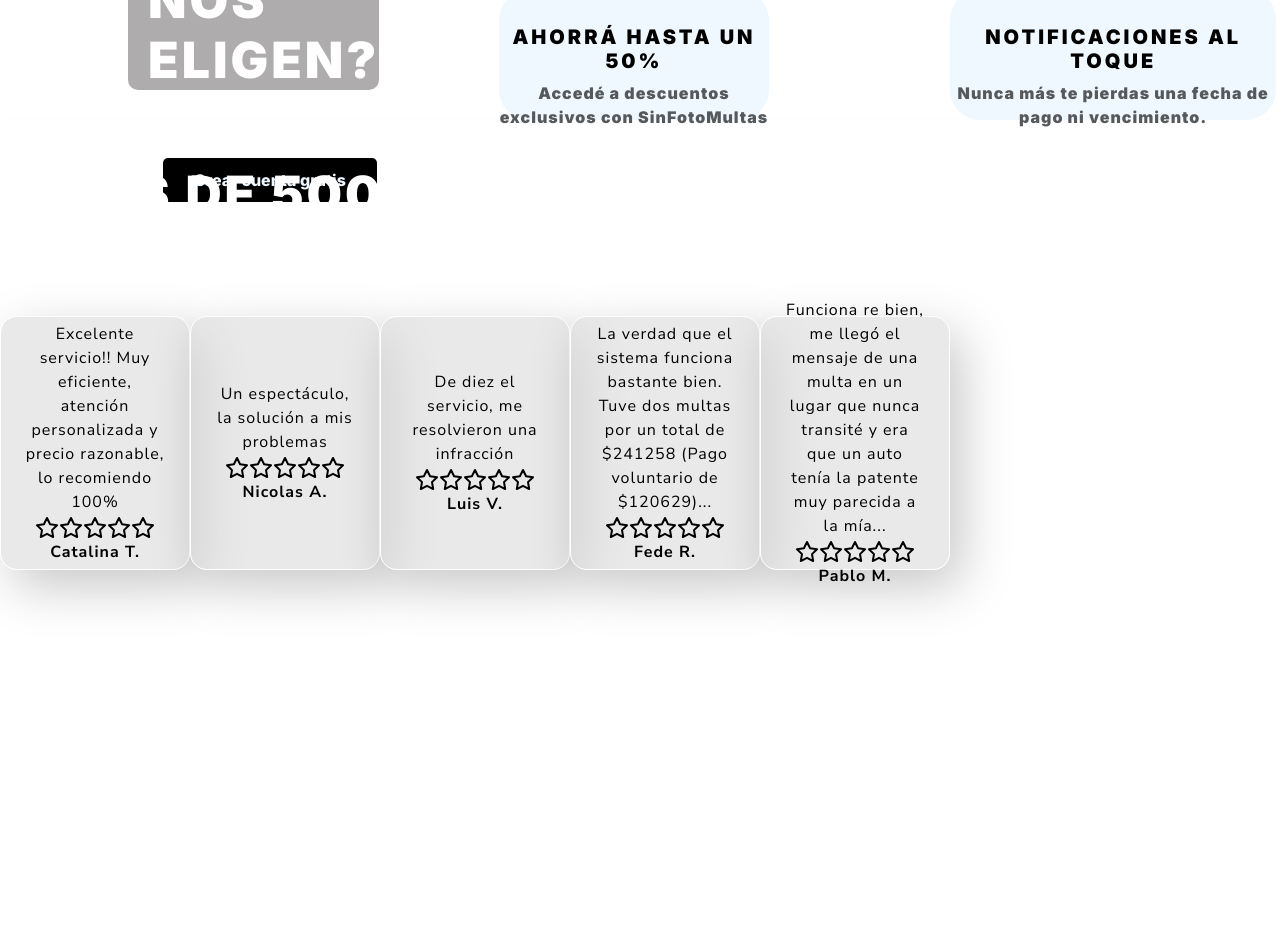
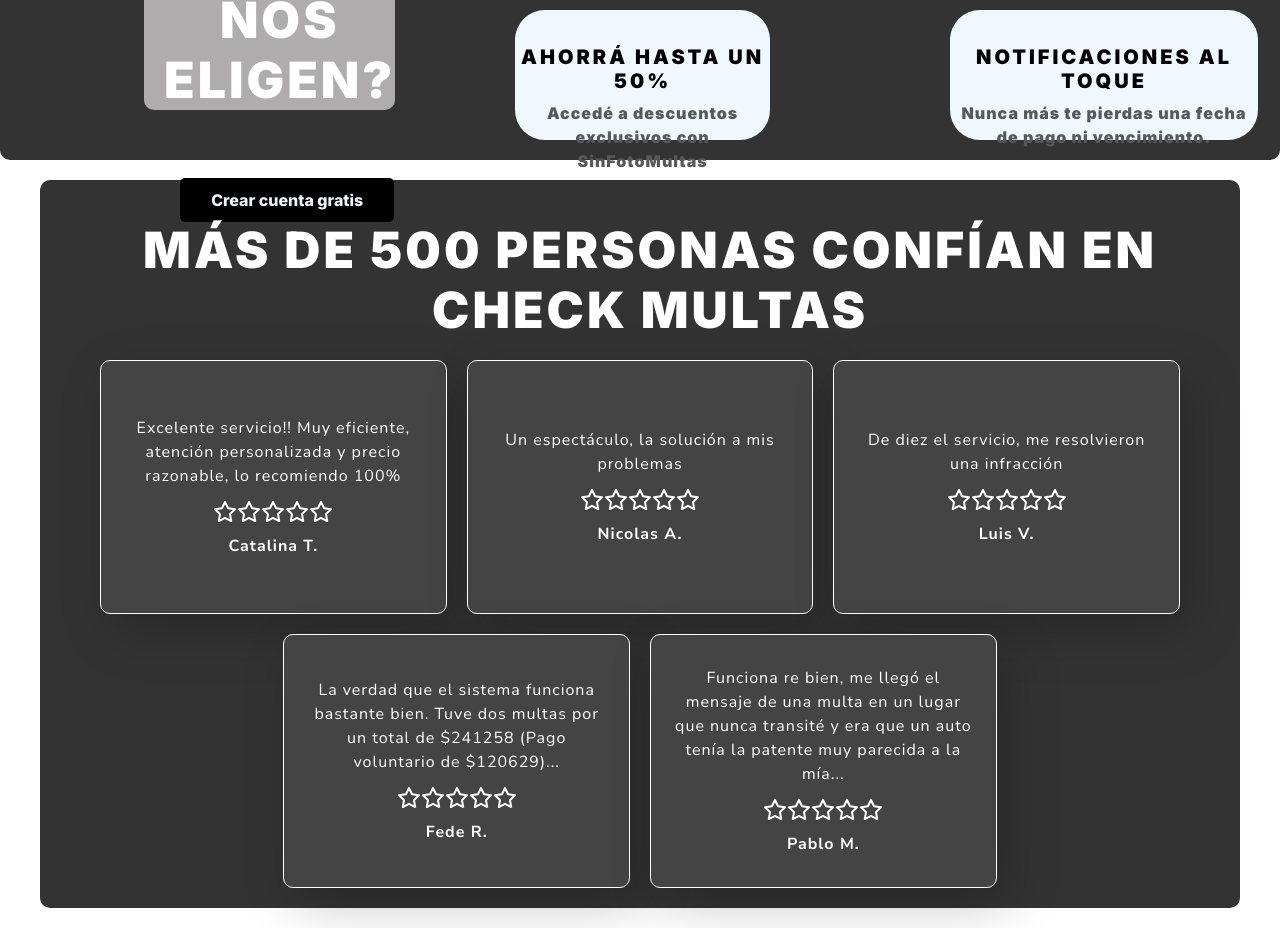
Before and after one commit to Ezegallardo0/checkmultas, a React (Vite) app: page / in a window 1280 px wide. Shown: the part 980-1908 px from the top of the page. Before the commit the page ends 1574 px from the top, so only its background shows below. Built offline with nearby package versions, Linux system fonts and the light colour scheme.

Commit message:
cards to reviews

```diff
--- a/src/App.jsx
+++ b/src/App.jsx
@@ -51,6 +51,7 @@
         </svg>
       ));
   };
+
   return (
     <>
       <Navbar />
@@ -69,7 +70,8 @@
         <Card title="Revisá tu reporte" text="Fijate si tenés multas impagas y cuánto podés ahorrar." className="res" />
         <Card title="Creá tu cuenta" text="Configurá el monitoreo gratis y accedé a descuentos exclusivos." className="crea" />
       </section>
-      <article className='card-container'>
+
+      <article className='card-container bg-container'>
         <section className="xq">
           <h1 className="pq">¿Por qué nos eligen?</h1>
           <button className="C2r">Crear cuenta gratis</button>
@@ -85,28 +87,26 @@
           </div>
         </section>
       </article>
-      <div className="space-y-4 md:space-y-8 mx-auto border p-4 md:p-8 rounded-lg md:rounded-xl bg-white shadow-sm">
-        <div className="flex items-center justify-between border-b pb-4 md:pb-8 ">
-          <h1 className="text-lg md:text-3xl font-bold tracking-tight">Más de 500 personas confían en Check multas</h1>
+
+      <div className="reviews-container">
+        <div className="reviews-header">
+          <h1>Más de 500 personas confían en Check multas</h1>
         </div>
-        <div className="row gx-5">
-            {reviews.map((review, index) => (
-              <div key={index} id={`review-${index}`} className="card">
-                <div className="text-sm md:text-base line-clamp-3">{review.text}</div>
-                <div className="grow"></div>
-                <div className="flex">
-                  {renderStars(review.stars)}
-                </div>
-                <div className="space-x-2 text-sm md:text-base">
-                  <b className="font-semibold">{review.author}</b>
-                </div>
-              </div>
-            ))}
+        <div className="reviews-grid">
+          {reviews.map((review, index) => (
+            <div key={index} id={`review-${index}`} className="card">
+              <div className="review-text">{review.text}</div>
+              <div className="review-stars">{renderStars(review.stars)}</div>
+              <div className="review-author"><b>{review.author}</b></div>
+            </div>
+          ))}
         </div>
-      </div >
+      </div>
     </>
   );
 }
+
+import PropTypes from 'prop-types';
 
 function Card({ title, text, className }) {
   return (
@@ -117,4 +117,10 @@
   );
 }
 
+Card.propTypes = {
+  title: PropTypes.string.isRequired,
+  text: PropTypes.string.isRequired,
+  className: PropTypes.string
+};
+
 export default App;
--- a/src/styles/app.css
+++ b/src/styles/app.css
@@ -229,3 +229,52 @@
     border: 1px solid black;
     transform: scale(1.05);
   }
+
+  .bg-container {
+    background-color: #333; /* Fondo oscuro */
+    padding: 20px;
+    border-radius: 10px;
+    text-align: center;
+  }
+
+  .reviews-container {
+    background-color: #333; /* Fondo oscuro */
+    padding: 20px;
+    border-radius: 10px;
+    text-align: center;
+    margin: 20px auto;
+    max-width: 1200px;
+  }
+
+  .reviews-header h1 {
+    color: #fff;
+    margin-bottom: 20px;
+  }
+
+  .reviews-grid {
+    display: flex;
+    flex-wrap: wrap;
+    justify-content: center;
+    gap: 20px;
+  }
+
+  .card {
+    background-color: #444;
+    color: #fff;
+    padding: 20px;
+    border-radius: 10px;
+    width: calc(33.333% - 40px); /* Tres tarjetas por fila */
+    box-sizing: border-box;
+  }
+
+  .review-text {
+    margin-bottom: 10px;
+  }
+
+  .review-stars {
+    margin-bottom: 10px;
+  }
+
+  .review-author {
+    font-weight: bold;
+  }
```
